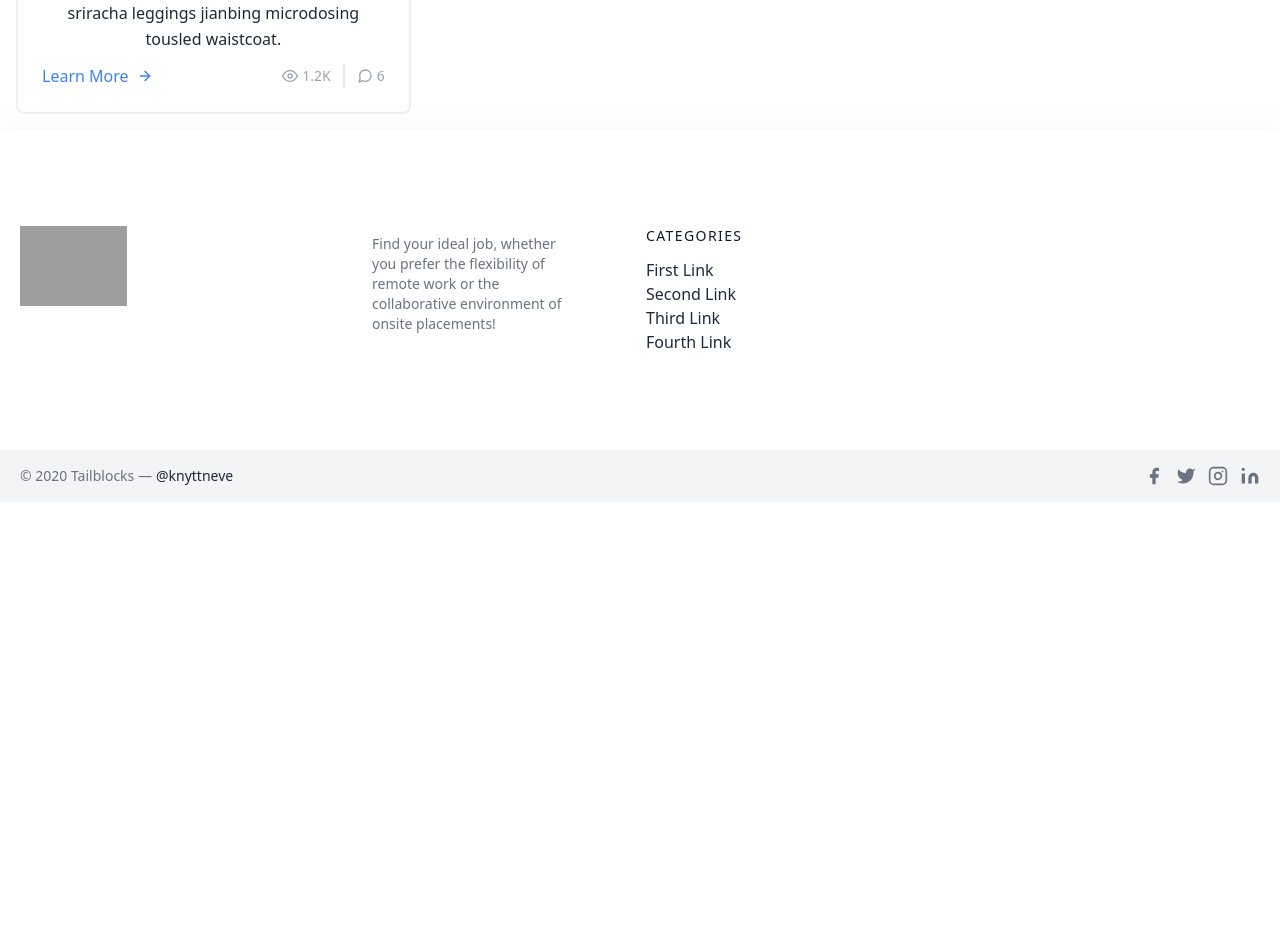
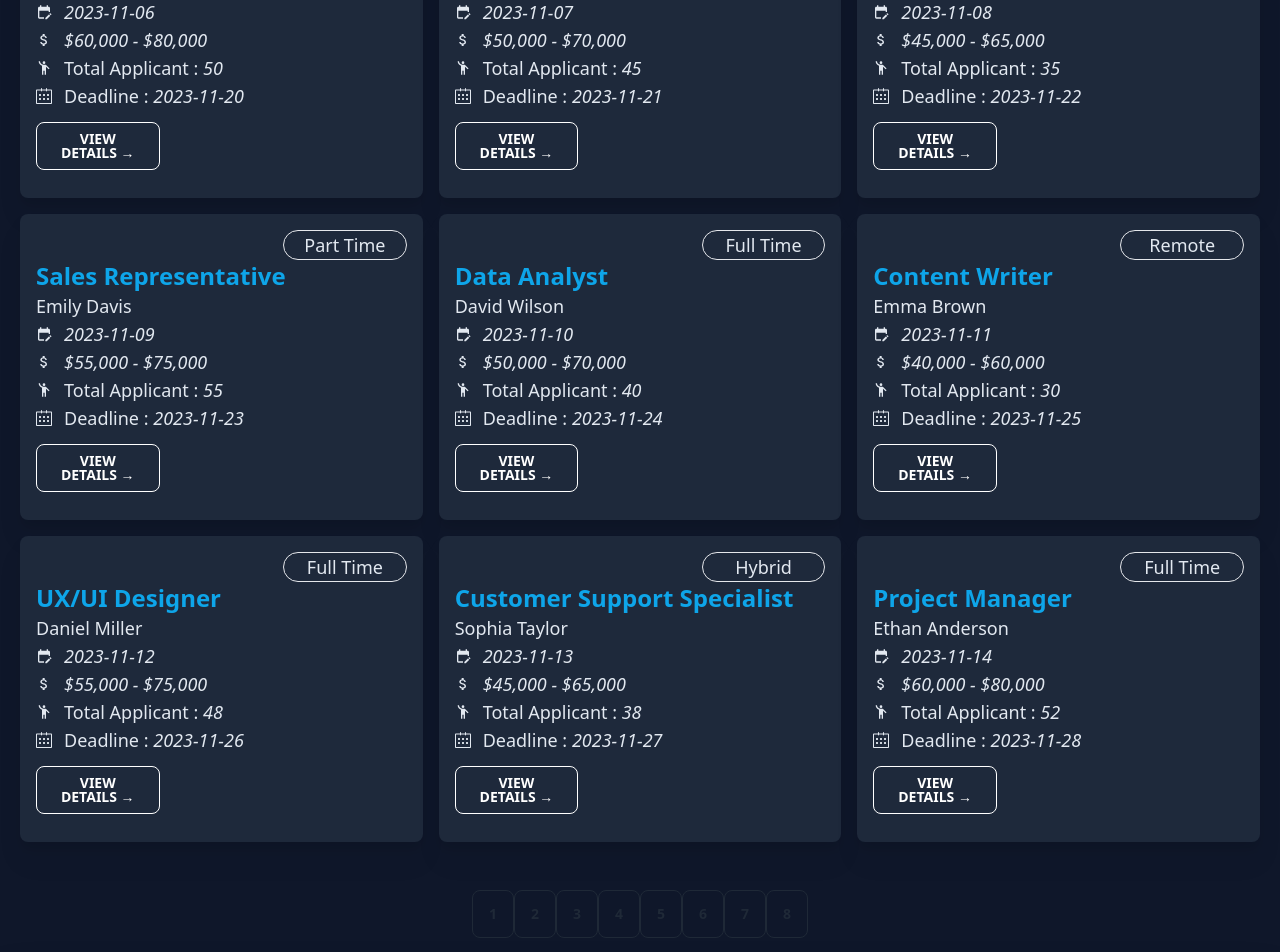
Before and after one commit to arefin22/jobs_HQ, a React (Vite) app: page / in a window 1280 px wide. Shown: the part 1120-2072 px from the top of the page. Before the commit the page ends 1622 px from the top, so only its background shows below. Built offline with nearby package versions, Linux system fonts and the light colour scheme; grey boxes are pictures that could not be loaded.

Commit message:
Added Card Section

```diff
--- a/index.html
+++ b/index.html
@@ -1,5 +1,5 @@
 <!doctype html>
-<html lang="en" class="light">
+<html lang="en" class="dark">
   <head>
     <meta charset="UTF-8" />
     <link rel="icon" type="image/svg+xml" href="https://i.ibb.co/sRFwWh7/logggooo-02.png" />
--- a/src/MainSection/components/Hero.jsx
+++ b/src/MainSection/components/Hero.jsx
@@ -13,7 +13,7 @@ const Hero = () => {
             }
             <div className="hero-content text-center text-neutral-content">
                 <div className="max-w-5xl">
-                    <h1 className="mb-5 text-8xl text-white font-bold">Find & Hire Experts for any Job.</h1>
+                    <h1 className="mb-5 text-4xl md:text-8xl text-white font-bold">Find & Hire Experts for any Job.</h1>
                     <p className="my-10 text-lg text-white">Unlock your potential with quality job & earn from world leading brands.</p>
                     <div className="relative max-w-md mx-auto h-32  ">
                         <input type="text" placeholder="Search By Name" className="input input-bordered bg-white text-slate-800 dark:bg-slate-800 dark:text-white h-16 w-full pr-16" />
--- /dev/null
+++ b/src/MainSection/components/Hope.jsx
@@ -0,0 +1,52 @@
+import  { useState } from 'react';
+
+const jobsData = [
+  { id: 1, title: 'Job 1', jobType: 'Full Time' },
+  { id: 2, title: 'Job 2', jobType: 'Part Time' },
+  { id: 2, title: 'Job 2', jobType: 'Part Time' },
+  { id: 3, title: 'Job 3', jobType: 'Freelance' },
+  { id: 3, title: 'Job 3', jobType: 'Freelance' },
+  { id: 3, title: 'Job 3', jobType: 'Freelance' },
+  { id: 3, title: 'Job 3', jobType: 'Freelance' },
+  { id: 2, title: 'Job 2', jobType: 'Part Time' },
+  { id: 3, title: 'Job 3', jobType: 'Freelance' },
+  { id: 2, title: 'Job 2', jobType: 'Part Time' },
+  { id: 3, title: 'Job 3', jobType: 'Freelance' },
+  // ...more job objects
+];
+
+const Hope = () => {
+  const [jobTypeFilter, setJobTypeFilter] = useState('All'); // Initial filter value
+
+  const filteredJobs = jobsData.filter((job) => {
+    if (jobTypeFilter === 'All') {
+      return true; // Return all jobs if filter is set to 'All'
+    }
+    return job.jobType === jobTypeFilter; // Filter jobs based on jobTypeFilter value
+  });
+
+  return (
+    <div>
+      <label>
+        Filter by Job Type:
+        <select
+          value={jobTypeFilter}
+          onChange={(e) => setJobTypeFilter(e.target.value)}
+        >
+          <option value="All">All</option>
+          <option value="Full Time">Full Time</option>
+          <option value="Part Time">Part Time</option>
+          <option value="Freelance">Freelance</option>
+        </select>
+      </label>
+
+      <ul>
+        {filteredJobs.map((job) => (
+          <li key={job.id}>{job.title}</li>
+        ))}
+      </ul>
+    </div>
+  );
+};
+
+export default Hope;
--- a/src/MainSection/components/JobsSectionHomePage.jsx
+++ b/src/MainSection/components/JobsSectionHomePage.jsx
@@ -1,58 +1,93 @@
 import { Tab, Tabs, TabList, TabPanel } from 'react-tabs';
 import 'react-tabs/style/react-tabs.css';
 import { useEffect, useState } from 'react';
-import JobCard from './JobCard';
+import SingleJob from './singleJob';
+// import { Link } from 'react-router-dom';
 
 const JobsSectionHomePage = () => {
 
-
-    const [jobsData , setjobsData] = useState(null)
-
+    const [jobsData, setjobsData] = useState(null)
+    const [jobTypeFilter, setJobTypeFilter] = useState('All');
     useEffect(() => {
         fetch('jobs.json')
-        .then(res => res.json())
-        .then(data => setjobsData(data.jobPostings))
-    },[])
-
-    // console.log(jobsData);
+            .then(res => res.json())
+            .then(data => setjobsData(data.jobPostings))
+    }, [])
 
     const jobTabs = <>
-        <Tab className='min-w-[120px] p-6 rounded-full'>All</Tab>
-        <Tab className='p-6 hover:outline-red-100 rounded-full'>On Site Job</Tab>
-        <Tab className='p-6 hover:outline-red-100 rounded-full'>Remote Job</Tab>
-        <Tab className='p-6 hover:outline-red-100 rounded-full'>Hybrid</Tab>
-        <Tab className='p-6 hover:outline-red-100 rounded-full'>Part Time</Tab>
+        <Tab value='All' className='min-w-[120px] p-6 rounded-full'>All</Tab>
+        <Tab value='Full Time' className='p-6 hover:outline-red-100 rounded-full'>Full Time Job</Tab>
+        <Tab value='Remote' className='p-6 hover:outline-red-100 rounded-full'>Remote Job</Tab>
+        <Tab value='Hybrid' className='p-6 hover:outline-red-100 rounded-full'>Hybrid</Tab>
+        <Tab value='Part Time' className='p-6 hover:outline-red-100 rounded-full'>Part Time</Tab>
     </>
 
 
+    const [currentPage, setCurrentPage] = useState(1);
+    const itemsPerPage = 9
+
+    const indexOfLastItem = currentPage * itemsPerPage;
+    const indexOfFirstItem = indexOfLastItem - itemsPerPage;
+    const currentJobs = jobsData?.slice(indexOfFirstItem, indexOfLastItem);
+
+    const totalPages = Math.ceil(jobsData?.length / itemsPerPage);
+
+    const handlePaginationClick = (pageNumber) => {
+        setCurrentPage(pageNumber);
+    };
 
 
     return (
-        <Tabs className='pt-10 text-center'>
-            <TabList className='flex flex-row justify-center'>
+        <Tabs className='pt-10'>
+            <TabList className='flex flex-col md:flex-row justify-center text-center' value={jobTypeFilter} onChange={(e) => setJobTypeFilter(e.target.value)}>
                 {jobTabs}
             </TabList>
 
             <TabPanel>
-                <div className='grid grid-cols-3 w-full'>
+                <div className='grid md:grid-cols-3 p-5 gap-4 container mx-auto'>
                     {
-                        jobsData?.map(jobData => jobData?.length < 6 ? <JobCard key={jobData.id} >jobData={jobData}</JobCard> : '')
+                        currentJobs?.map(jobData => <SingleJob key={jobData.id} >jobData={jobData}</SingleJob>)
                     }
-
-                    <JobCard></JobCard>
+                </div>
+                <div className="pagination mx-auto p-7 text-center">
+                    {Array.from({ length: totalPages }, (_, index) => index + 1).map((pageNumber) => (
+                        <button
+                            key={pageNumber}
+                            onClick={() => handlePaginationClick(pageNumber)}
+                            className={pageNumber === currentPage ? 'active btn btn-outline bg-white dark:bg-slate-900' : 'btn btn-outline'}
+                        >
+                            {pageNumber}
+                        </button>
+                    ))}
                 </div>
             </TabPanel>
             <TabPanel>
-                <h2>Any content 2</h2>
+                <div className='grid grid-cols-3 p-5 gap-4 container mx-auto'>
+                    {
+                        jobsData?.filter(jobData => jobData?.jobType === 'Full Time').map(job => <SingleJob key={job.id} >jobData={job}</SingleJob>)
+                    }
+                </div>
             </TabPanel>
             <TabPanel>
-                <h2>Any content 3</h2>
+                <div className='grid grid-cols-3 p-5 gap-4 container mx-auto'>
+                    {
+                        jobsData?.filter(jobData => jobData?.jobType === 'Remote').map(job => <SingleJob key={job.id} >jobData={job}</SingleJob>)
+                    }
+                </div>
             </TabPanel>
             <TabPanel>
-                <h2>Any content 4</h2>
+                <div className='grid grid-cols-3 p-5 gap-4 container mx-auto'>
+                    {
+                        jobsData?.filter(jobData => jobData?.jobType === 'Hybrid').map(job => <SingleJob key={job.id} >jobData={job}</SingleJob>)
+                    }
+                </div>
             </TabPanel>
             <TabPanel>
-                <h2>Any content 5</h2>
+                <div className='grid grid-cols-3 p-5 gap-4 container mx-auto'>
+                    {
+                        jobsData?.filter(jobData => jobData?.jobType === 'Part Time').map(job => <SingleJob key={job.id} >jobData={job}</SingleJob>)
+                    }
+                </div>
             </TabPanel>
         </Tabs>
     );
--- a/src/MainSection/components/Navbar.jsx
+++ b/src/MainSection/components/Navbar.jsx
@@ -20,7 +20,7 @@ const Navbar = () => {
     const { changeTheme, mode } = useTheme()
 
     return (
-        <header className="sticky top-0 z-50 text-gray-600 dark:text-white bg-white dark:bg-slate-800 body-font drop-shadow-lg">
+        <header className="md:sticky top-0 z-50 text-gray-600 dark:text-white bg-white dark:bg-slate-800 body-font drop-shadow-lg">
             <div className="container mx-auto flex flex-wrap flex-col md:flex-row items-center">
                 <Link to={'/'} className="flex title-font font-medium items-center text-gray-900 mb-4 md:mb-0">
                     {
--- a/src/MainSection/components/SingleJob.jsx
+++ b/src/MainSection/components/SingleJob.jsx
@@ -1,14 +1,60 @@
 /* eslint-disable react/prop-types */
 
+import { SlCalender } from "react-icons/sl";
+import { MdOutlineEmojiPeople, MdEditCalendar, MdOutlineAttachMoney } from "react-icons/md";
+
 const SingleJob = (job) => {
-    const {id , postedBy, jobTitle, postingDate, applicationDeadline , salaryRange, applicantsNumber, jobType} = job.children[1]
-    console.log(id , postedBy, jobTitle, postingDate, applicationDeadline , salaryRange, applicantsNumber, jobType);
+    const { id, postedBy, jobTitle, postingDate, applicationDeadline, salaryRange, applicantsNumber, jobType } = job.children[1]
+    // console.log(id , postedBy, jobTitle, postingDate, applicationDeadline , salaryRange, applicantsNumber, jobType);
+
+    const handleClick = (id) => {
+        console.log(id);
+    }
+
     return (
         <div>
-            <div className="card rounded-lg drop-shadow-xl w-auto min-h-[200px] ">
-                <h2 className="text-2xl text-center">{jobTitle}</h2>
-                <h2 className="text-lg text-center">Posted On : <i>{postingDate}</i></h2>
-                <h2 className="text-lg text-center">Expire On : <i>{applicationDeadline}</i></h2>
+            <div className="card rounded-lg drop-shadow-xl p-4 text-slate-800 dark:text-slate-200 bg-slate-300 dark:bg-slate-800 hover:border-slate-500 hover:border w-auto min-h-[200px] ">
+                <div className="flex justify-end ">
+                    <h2 className="text-lg border text-center w-1/3 rounded-3xl">{jobType}</h2>
+                </div>
+                <h2 className="text-2xl font-bold text-blue-950 dark:text-sky-500">{jobTitle}</h2>
+                <h2 className="text-lg font-medium text-slate-800 dark:text-slate-200">{postedBy}</h2>
+                {/* <table className="w-2/3 my-5">
+                    <tr className="text-lg ">
+                        <td>Deadline :</td>
+                        <td><i>{applicationDeadline}</i></td>
+                    </tr>
+                    <tr className="text-lg ">
+                        <td>Posted On :</td>
+                        <td><i>{postingDate}</i></td>
+                    </tr>
+                    <tr className="text-lg ">
+                        <td>Salary Range :</td>
+                        <td><i>{salaryRange}</i></td>
+                    </tr>
+                    <tr className="text-lg ">
+                        <td>Total Applicant :</td>
+                        <td><i>{applicantsNumber}</i></td>
+                    </tr>
+                </table> */}
+                <div className="flex justify-start items-center gap-3">
+                    <MdEditCalendar />
+                    <h2 className="text-lg text-slate-800 dark:text-slate-200"><i>{postingDate}</i></h2>
+                </div>
+                <div className="flex justify-start items-center gap-3">
+                    <MdOutlineAttachMoney />
+                    <h2 className="text-lg"> <i>{salaryRange}</i></h2>
+                </div>
+                <div className="flex justify-start items-center gap-3">
+                    <MdOutlineEmojiPeople />
+                    <h2 className="text-lg">Total Applicant : <i>{applicantsNumber}</i></h2>
+                </div>
+                <div className="flex justify-start items-center gap-3">
+                    <SlCalender />
+                    <h2 className="text-lg">Deadline : <i>{applicationDeadline}</i></h2>
+                </div>
+                <button className="btn btn-outline text-black my-3 hover:text-white dark:text-white w-1/3" onClick={() => handleClick(id)} >View Details &rarr;</button>
+
             </div>
         </div>
     );
--- /dev/null
+++ b/src/MainSection/components/Title.jsx
@@ -0,0 +1,14 @@
+/* eslint-disable react/prop-types */
+
+const Title = ({ props }) => {
+
+    const { title } = props
+
+    return (
+        <div>
+            {title}
+        </div>
+    );
+};
+
+export default Title;
--- a/src/MainSection/hooks/useTheme.js
+++ b/src/MainSection/hooks/useTheme.js
@@ -1,6 +1,6 @@
 import { useEffect, useState } from "react";
 export const useTheme = () => {
-    const [mode, setMode] = useState("light");
+    const [mode, setMode] = useState("dark");
     function changeTheme() {
         const html = document.documentElement;
         if (mode == "light") { html.classList.remove("light"); html.classList.add("dark"); setMode("dark"); localStorage.setItem("mode", "dark"); } else {
--- a/src/MainSection/pages/App.jsx
+++ b/src/MainSection/pages/App.jsx
@@ -5,7 +5,7 @@ import JobsSectionHomePage from '../components/JobsSectionHomePage'
 function App() {
 
   return (
-    <div>
+    <div className='bg-white dark:bg-slate-900'>
       <Hero></Hero>
       <JobsSectionHomePage></JobsSectionHomePage>
     </div>
--- a/src/MainSection/pages/Jobs.jsx
+++ b/src/MainSection/pages/Jobs.jsx
@@ -1,17 +1,27 @@
 import { useLoaderData } from "react-router-dom";
 import SingleJob from "../components/singleJob";
+// import Title from "../components/Title";
 
 
 const Jobs = () => {
 
-    const {jobPostings} = useLoaderData()
+    const { jobPostings } = useLoaderData()
     // console.log(jobPostings.length);
 
     return (
-        <div className="grid grid-cols-4 gap-4 mx-auto">
-            {
-                jobPostings.map(job => <SingleJob key={job.id} >job={job}</SingleJob>)
-            }
+        <div className="bg-slate-100 dark:bg-slate-900">
+
+
+            {/* <Title></Title> */}
+
+            <h2 className="text-5xl text-center font-bold p-4 text-slate-900 dark:text-white">Jobs</h2>
+            <p className="text-center">All Posted Jobs : {jobPostings.length}</p>
+
+            <div className="grid md:grid-cols-2 grid-cols-1 lg:grid-cols-3 p-10  gap-4 mx-auto container">
+                {
+                    jobPostings.map(job => <SingleJob key={job.id} >job={job}</SingleJob>)
+                }
+            </div>
         </div>
     );
 };
```
